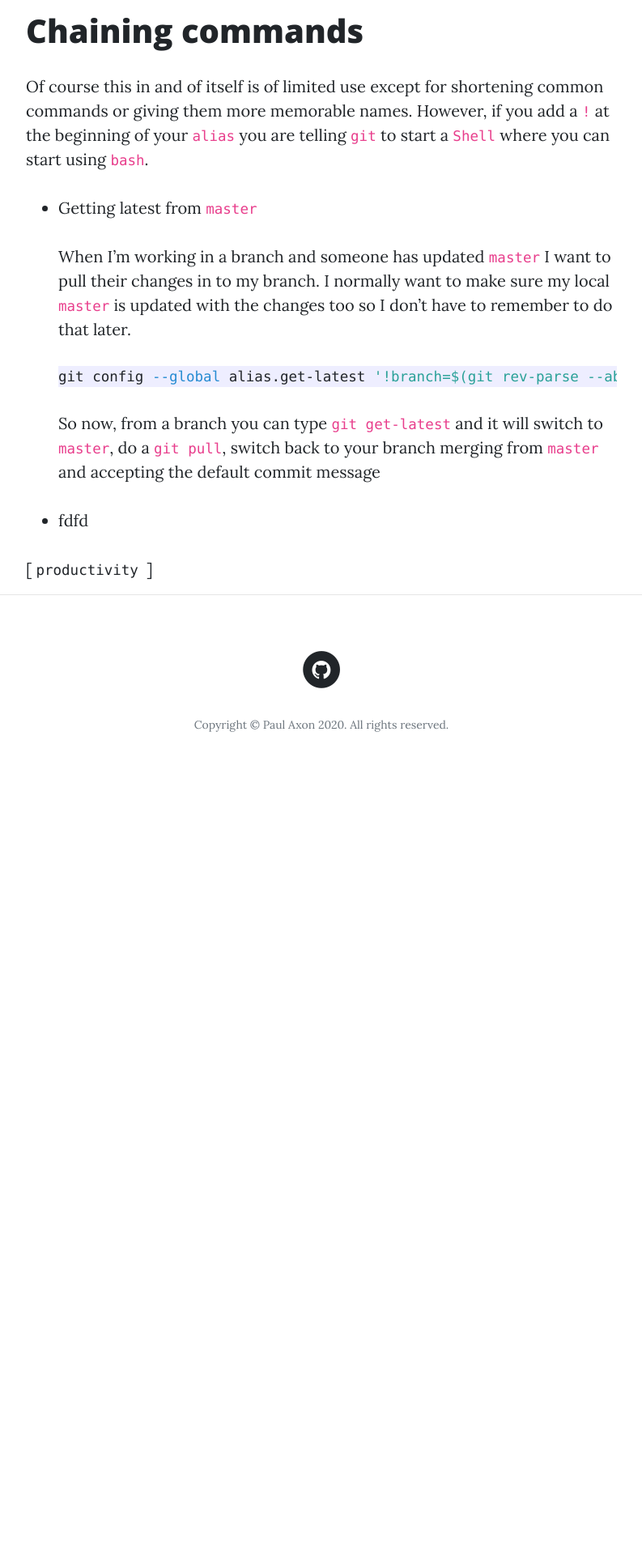
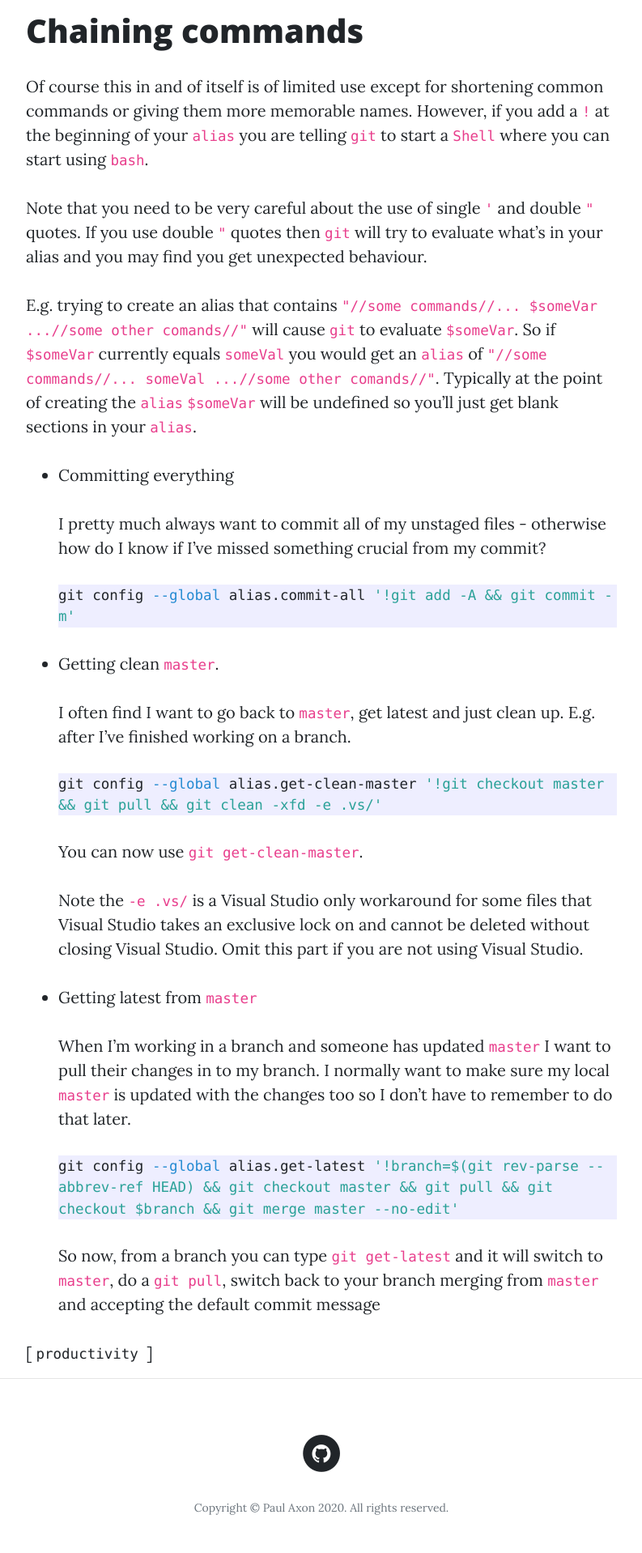
Before and after one commit to paxdev/paxdev.github.io, a Jekyll site: the page built from _posts/2020-05-20-git-aliases.md, in a window 1280 px wide. Shown: the part 1099-3017 px from the top of the page at 81% size, without its empty margins (243-1036 px from the left). Built offline with Jekyll 4.4.1, drawn with Linux system fonts in a browser that asks for light colours; our own code applies the rules of GitHub Pages for plain Markdown files; before the commit the page ends 2070 px from its top, so only the background shows below that.

Commit message:
add more aliases

````diff
--- a/_includes/head.html
+++ b/_includes/head.html
@@ -23,10 +23,9 @@
     <script src="https://cdnjs.cloudflare.com/ajax/libs/jquery/3.3.1/jquery.min.js"></script>
     <script src="https://cdnjs.cloudflare.com/ajax/libs/twitter-bootstrap/4.1.0/js/bootstrap.min.js"></script>
 
+    <link href="/css/site.css" rel="stylesheet">
+
     <!-- highlight js css -->
-    <!-- <link rel="stylesheet"
-          href="//cdnjs.cloudflare.com/ajax/libs/highlight.js/9.12.0/styles/default.min.css">   -->
-
     <link href="/css/syntax.css" rel="stylesheet">
     {% if site.tags != "" %}
         {% include categories-tags.html %}
--- a/_posts/2020-05-20-git-aliases.md
+++ b/_posts/2020-05-20-git-aliases.md
@@ -28,9 +28,34 @@ Under the hood, `git` has updated my `.gitconfig` and added an `alias` section a
 	create-branch = checkout -b
 ```
 
+
 # Chaining commands
 Of course this in and of itself is of limited use except for shortening common commands or giving them more memorable names.
 However, if you add a `!` at the beginning of your `alias` you are telling `git` to start a `Shell` where you can start using `bash`.
+
+Note that you need to be very careful about the use of single `'` and double `"` quotes. If you use double `"` quotes then `git` will try to evaluate what's in your alias and you may find you get unexpected behaviour.
+
+E.g. trying to create an alias that contains `"//some commands//... $someVar ...//some other comands//"` will cause `git` to evaluate `$someVar`. So if `$someVar` currently equals `someVal` you would get an `alias` of  `"//some commands//... someVal ...//some other comands//"`. Typically at the point of creating the `alias` `$someVar` will be undefined so you'll just get blank sections in your `alias`.
+
+* Committing everything
+
+  I pretty much always want to commit all of my unstaged files - otherwise how do I know if I've missed something crucial from my commit?
+
+  ```shell
+  git config --global alias.commit-all '!git add -A && git commit -m'
+  ```
+
+* Getting clean `master`.
+
+  I often find I want to go back to `master`, get latest and just clean up. E.g. after I've finished working on a branch.
+
+  ```shell
+  git config --global alias.get-clean-master '!git checkout master && git pull && git clean -xfd -e .vs/'
+  ```
+
+  You can now use `git get-clean-master`.
+
+  Note the `-e .vs/` is a Visual Studio only workaround for some files that Visual Studio takes an exclusive lock on and cannot be deleted without closing Visual Studio. Omit this part if you are not using Visual Studio.
 
 * Getting latest from `master`
 
@@ -42,4 +67,3 @@ However, if you add a `!` at the beginning of your `alias` you are telling `git`
   ```
 
   So now, from a branch you can type `git get-latest` and it will switch to `master`, do a `git pull`, switch back to your branch merging from `master` and accepting the default commit message
-* fdfd
--- /dev/null
+++ b/css/site.css
@@ -0,0 +1,3 @@
+pre code {
+    white-space : pre-wrap !important;
+}
````
